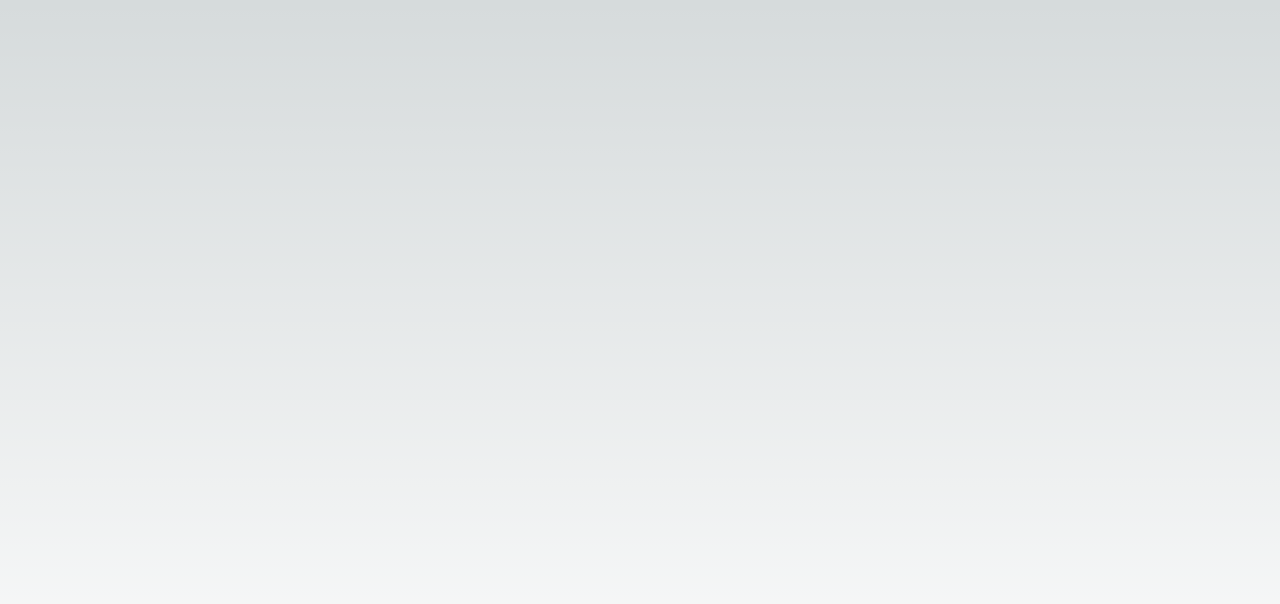
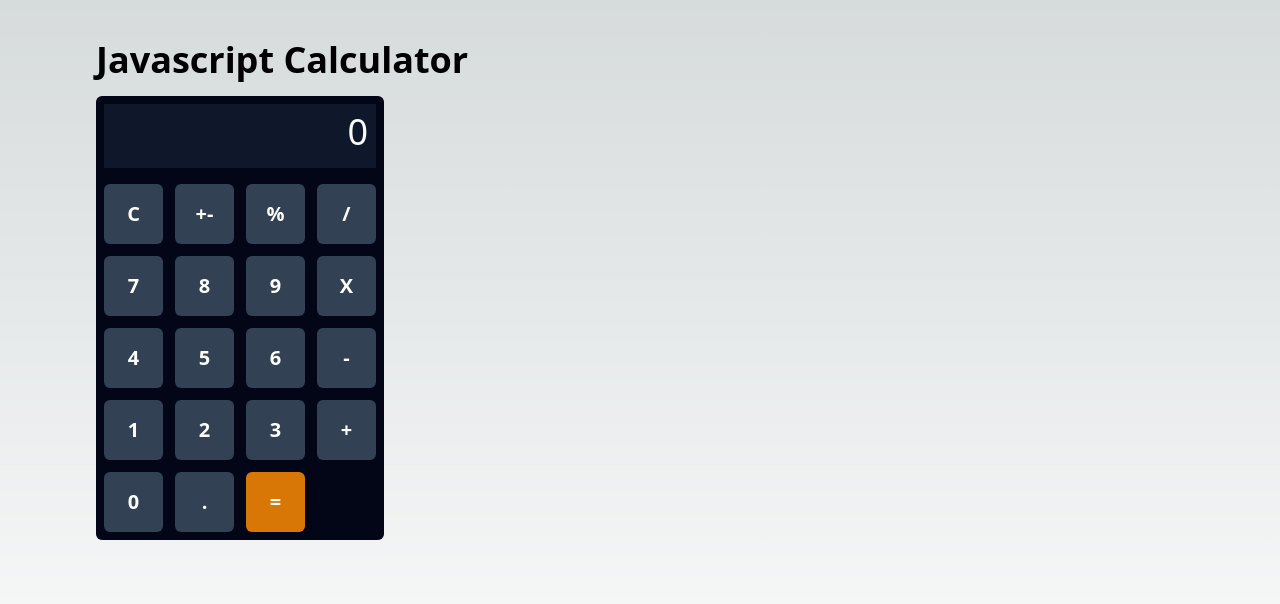
Before and after one commit to ianjduran/calculator-cleber, a Next.js app: page / in a window 1280 px wide. Shown: the top 604 px of the page. Built offline with nearby package versions, Linux system fonts and the light colour scheme.

Commit message:
add basic ui and components

```diff
--- /dev/null
+++ b/src/components/Button.tsx
@@ -0,0 +1,5 @@
+export default function Button({className,value, onClick}: any){
+    return(
+        <button className={className} onClick={onClick}>{value}</button>
+    )
+}
--- /dev/null
+++ b/src/components/ButtonBox.tsx
@@ -0,0 +1,5 @@
+export default function ButtonBox({children}: any){
+    return(
+        <div className="grid grid-cols-4 grid-rows-5 gap-3">{children}</div>
+    )
+}
--- /dev/null
+++ b/src/components/Calculator.tsx
@@ -0,0 +1,30 @@
+import Screen from './Screen'
+import ButtonBox from './ButtonBox'
+import Button from './Button';
+
+
+const btnValues = [
+    ["C", "+-", "%", "/"],
+    [7, 8, 9, "X"],
+    [4, 5, 6, "-"],
+    [1, 2, 3, "+"],
+    [0, ".", "="],
+  ];
+
+export default function Calculator(){
+    return(
+        <>
+            <div className='w-72 bg-slate-950 p-2 flex-col space-y-4 rounded-md'>
+                <Screen value={'0'} className={'overflow-hidden block bg-slate-900 h-16 text-gray-50 text-end align-middle p-2 text-4xl'}/>
+                <ButtonBox>
+                    {btnValues.flat().map((btn, i)=>{
+                        return(
+                            <Button className={`text-xl hover:brightness-110 p-2 py-4 font-semibold rounded-md text-white ${btn === "=" ? "bg-amber-600" : "bg-slate-700"}`}
+                             key={i} value={btn} onClick={() => console.log(`${btn} pressed`)}/>
+                        )
+                    })}
+                </ButtonBox>
+            </div>
+        </>
+    )
+}
--- /dev/null
+++ b/src/components/Screen.tsx
@@ -0,0 +1,5 @@
+export default function Screen({className,value}: any){
+    return(
+        <p className={className}>{value}</p>
+    )
+}
--- a/src/pages/index.tsx
+++ b/src/pages/index.tsx
@@ -1,15 +1,16 @@
 import Image from 'next/image'
 import { Inter } from 'next/font/google'
+import Calculator from '@/components/Calculator'
 
 const inter = Inter({ subsets: ['latin'] })
 
-const btnValues = {}
 
 
 export default function Home() {
   return (
-    <main className="flex min-h-screen flex-col items-center justify-between p-24">
-
+    <main className="min-h-screen flex-col items-center justify-between px-24 py-10">
+      <h1 className='text-4xl mb-4 font-semibold'>Javascript Calculator</h1>
+      <Calculator/>
     </main>
   )
 }
```
